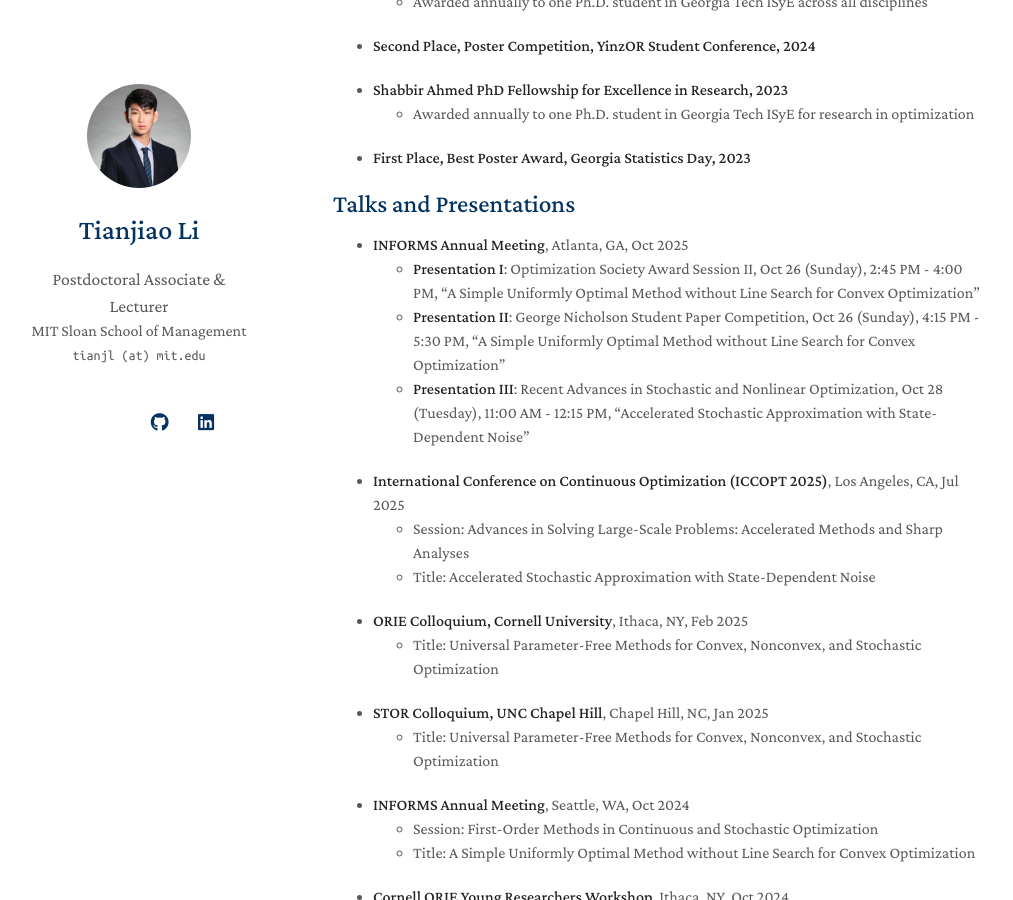
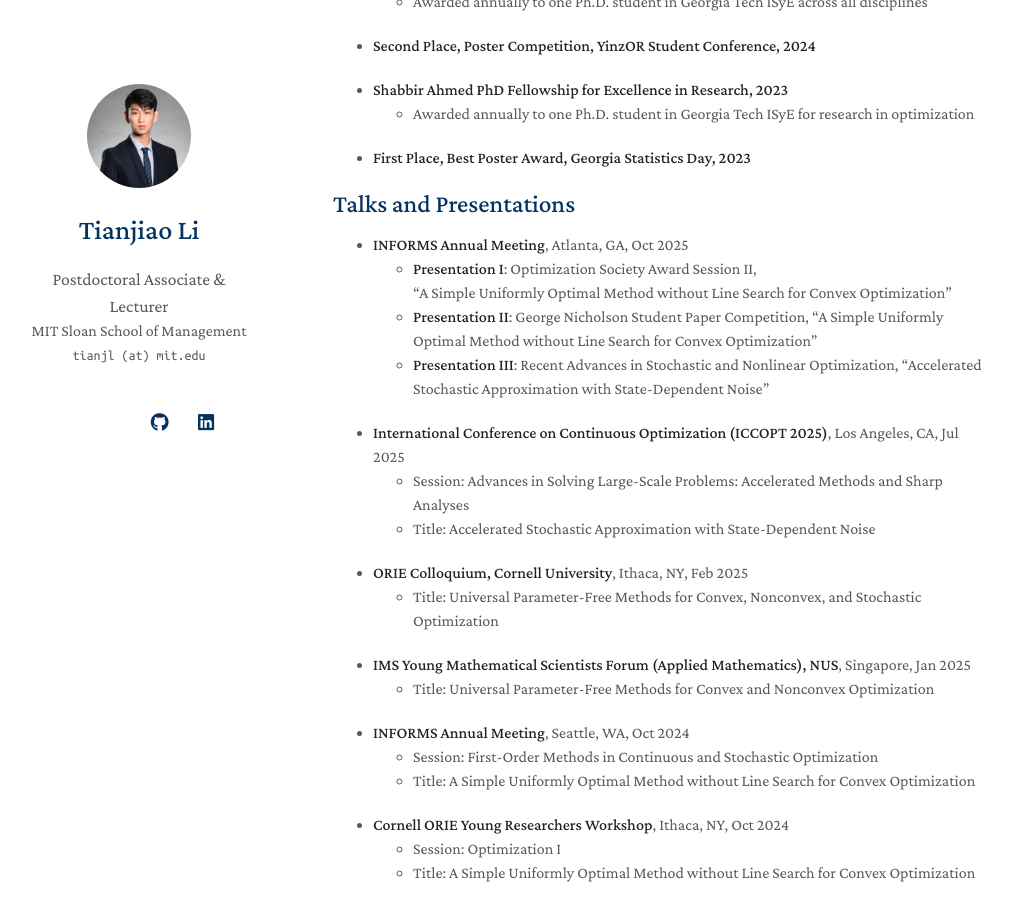
Before and after one commit to tli432/tli432.github.io, a Jekyll site: the page built from index.md, in a window 1280 px wide and 900 px high, scrolled down 2812 px. Shown: the whole window, without its empty margins (137-1150 px from the left). Built offline with Jekyll 4.4.1, drawn with Linux system fonts in a browser that asks for light colours; nearby versions of some CDN libraries; a style sheet for code colours, icons or effects is not loaded; our own code applies the rules of GitHub Pages for plain Markdown files.

Commit message:
update presentations

```diff
--- a/index.md
+++ b/index.md
@@ -71,11 +71,11 @@ I am particularly interested in
 ## Talks and Presentations
 
 - **INFORMS Annual Meeting**, Atlanta, GA, Oct 2025
-  - **Presentation I**: Optimization Society Award Session II, Oct 26 (Sunday), 2:45 PM - 4:00 PM,
+  - **Presentation I**: Optimization Society Award Session II,
   "A Simple Uniformly Optimal Method without Line Search for Convex Optimization"
-  - **Presentation II**: George Nicholson Student Paper Competition, Oct 26 (Sunday), 4:15 PM - 5:30 PM,
+  - **Presentation II**: George Nicholson Student Paper Competition,
   "A Simple Uniformly Optimal Method without Line Search for Convex Optimization"
-  - **Presentation III**: Recent Advances in Stochastic and Nonlinear Optimization, Oct 28 (Tuesday), 11:00 AM - 12:15 PM,
+  - **Presentation III**: Recent Advances in Stochastic and Nonlinear Optimization,
   "Accelerated Stochastic Approximation with State-Dependent Noise"
 
 - **International Conference on Continuous Optimization (ICCOPT 2025)**, Los Angeles, CA, Jul 2025
@@ -85,8 +85,8 @@ I am particularly interested in
 - **ORIE Colloquium, Cornell University**, Ithaca, NY, Feb 2025
   - Title: Universal Parameter-Free Methods for Convex, Nonconvex, and Stochastic Optimization
 
-- **STOR Colloquium, UNC Chapel Hill**, Chapel Hill, NC, Jan 2025
-  - Title: Universal Parameter-Free Methods for Convex, Nonconvex, and Stochastic Optimization
+- **IMS Young Mathematical Scientists Forum (Applied Mathematics), NUS**, Singapore, Jan 2025
+  - Title: Universal Parameter-Free Methods for Convex and Nonconvex Optimization
 
 - **INFORMS Annual Meeting**, Seattle, WA, Oct 2024
   - Session: First-Order Methods in Continuous and Stochastic Optimization
```
Also changed, not shown: 1 other file.
